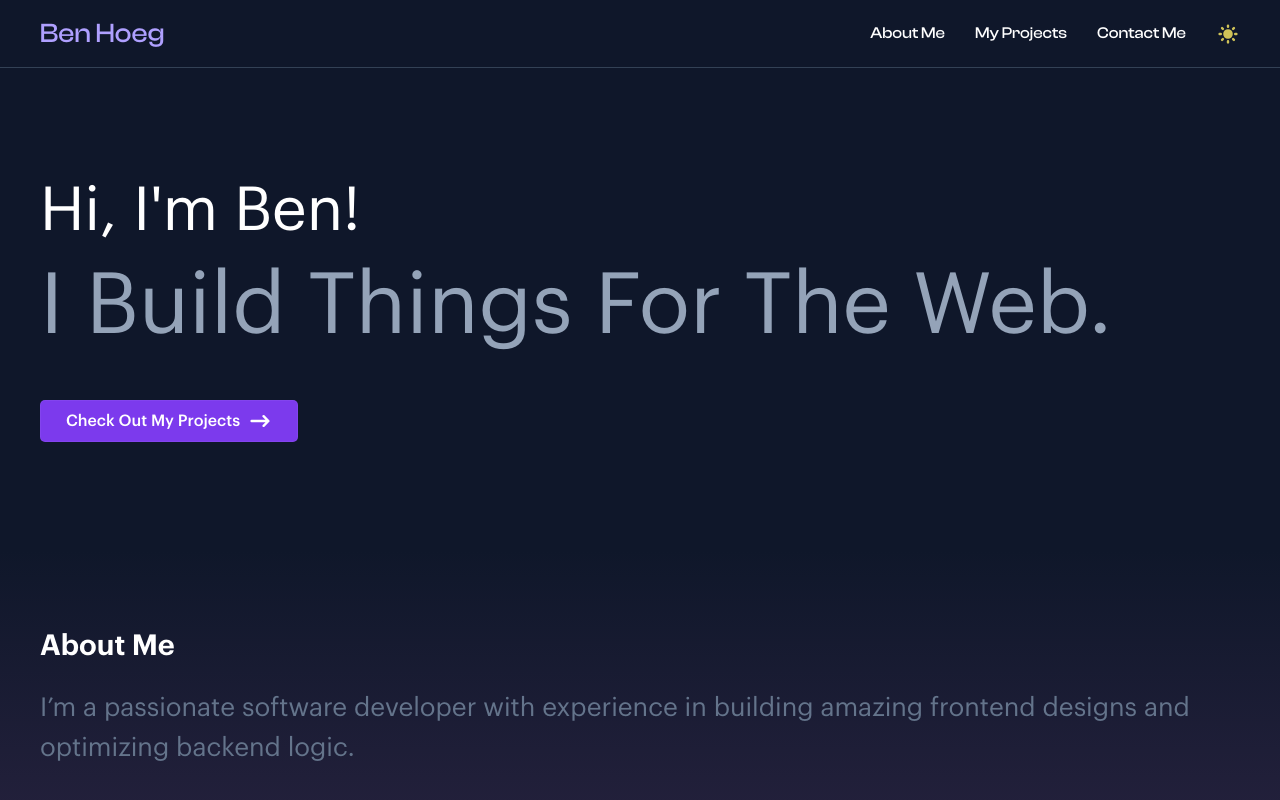
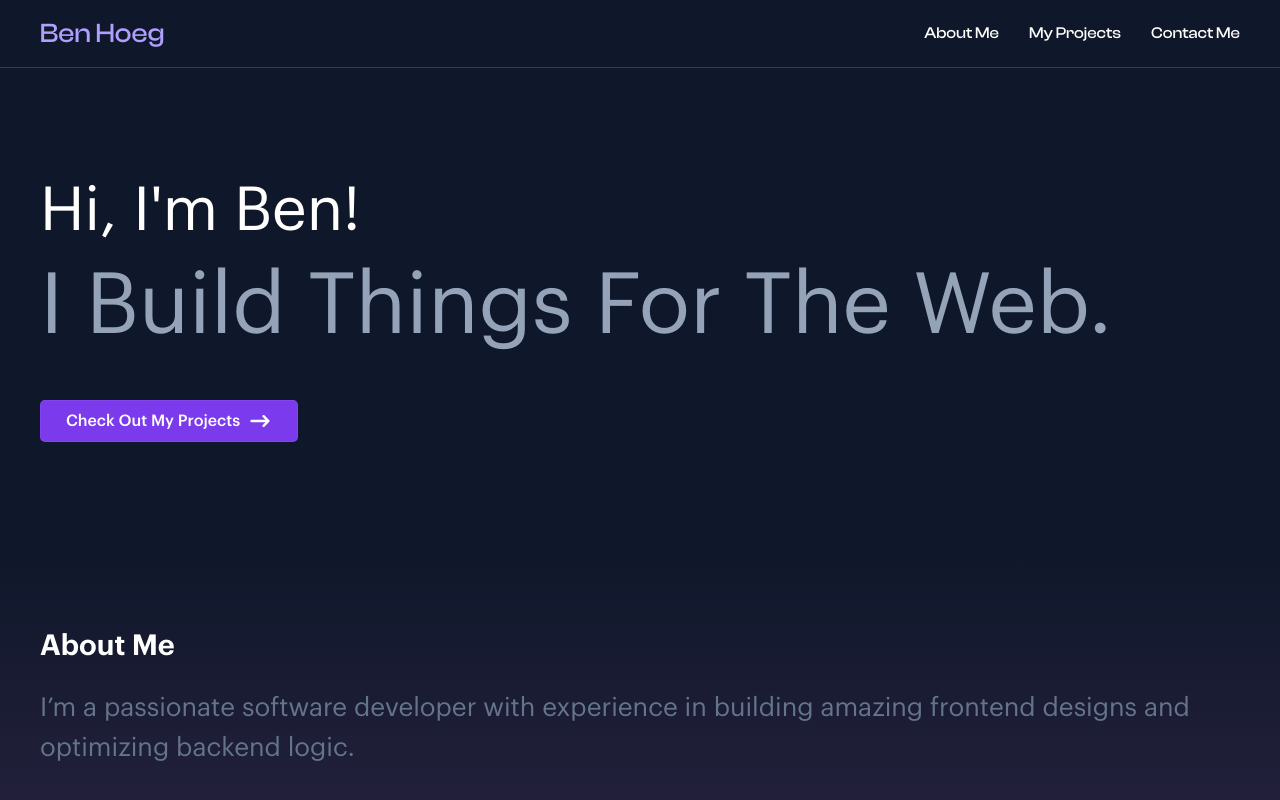
Before and after one commit to benlikescode/portfolio, a Next.js app: page / in a window 1280 px wide. Shown: the top 800 px of the page. Built offline with nearby package versions, Linux system fonts and the light colour scheme.

Commit message:
Added 404 page + fixed nav routes + removed theme btn (for now)

```diff
--- a/components/Menu/Menu.tsx
+++ b/components/Menu/Menu.tsx
@@ -25,19 +25,19 @@ const Menu: FC = () => {
         <StyledSidebar menuOpen={menuOpen}>
           <nav>
             <ul>
-              <Link href="#about">
+              <Link href="/#about">
                 <a onClick={() => setMenuOpen(false)}>
                   <li>About Me</li>
                 </a>
               </Link>
 
-              <Link href="#projects">
+              <Link href="/#projects">
                 <a onClick={() => setMenuOpen(false)}>
                   <li>My Projects</li>
                 </a>
               </Link>
 
-              <Link href="#contact">
+              <Link href="/#contact">
                 <a onClick={() => setMenuOpen(false)}>
                   <li>Contact Me</li>
                 </a>
--- a/components/Sections/Navbar/Navbar.tsx
+++ b/components/Sections/Navbar/Navbar.tsx
@@ -1,10 +1,8 @@
 import { FC, useEffect, useState } from 'react'
 import { StyledNavbar } from '.'
-import { Icon } from '../../Icon'
-import { SunIcon } from '@heroicons/react/solid'
-import { Button } from '../../Button'
 import { useScrollDirection } from '../../../utils/hooks'
 import { Menu } from '../../Menu'
+import Link from 'next/link'
 
 const Navbar: FC = () => {
   const [atTop, setAtTop] = useState(true)
@@ -29,22 +27,23 @@ const Navbar: FC = () => {
 
         <nav>
           <ul className="linksWrapper">
-            <li>
-              <a href="#about">About Me</a>
-            </li>
-            <li>
-              <a href="#projects">My Projects</a>
-            </li>
-            <li>
-              <a href="#contact">Contact Me</a>
-            </li>
-            <li>
-              <Button type="icon">
-                <Icon size={24} fill="#CFC358">
-                  <SunIcon />
-                </Icon>
-              </Button>
-            </li>
+            <Link href="/#about">
+              <a>
+                <li>About Me</li>
+              </a>
+            </Link>
+
+            <Link href="/#projects">
+              <a >
+                <li>My Projects</li>
+              </a>
+            </Link>
+
+            <Link href="/#contact">
+              <a>
+                <li>Contact Me</li>
+              </a>
+            </Link>
           </ul>
 
           <Menu />
```
Also changed, not shown: pages/404.js (added, +62 -0 lines).
